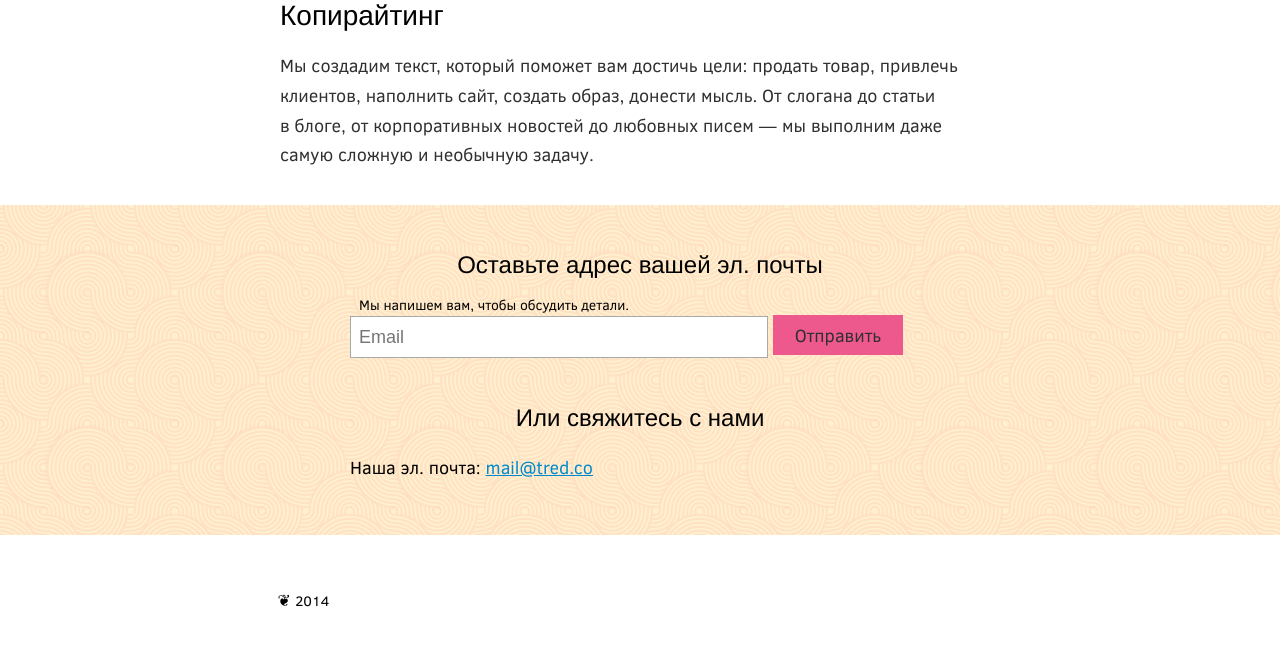
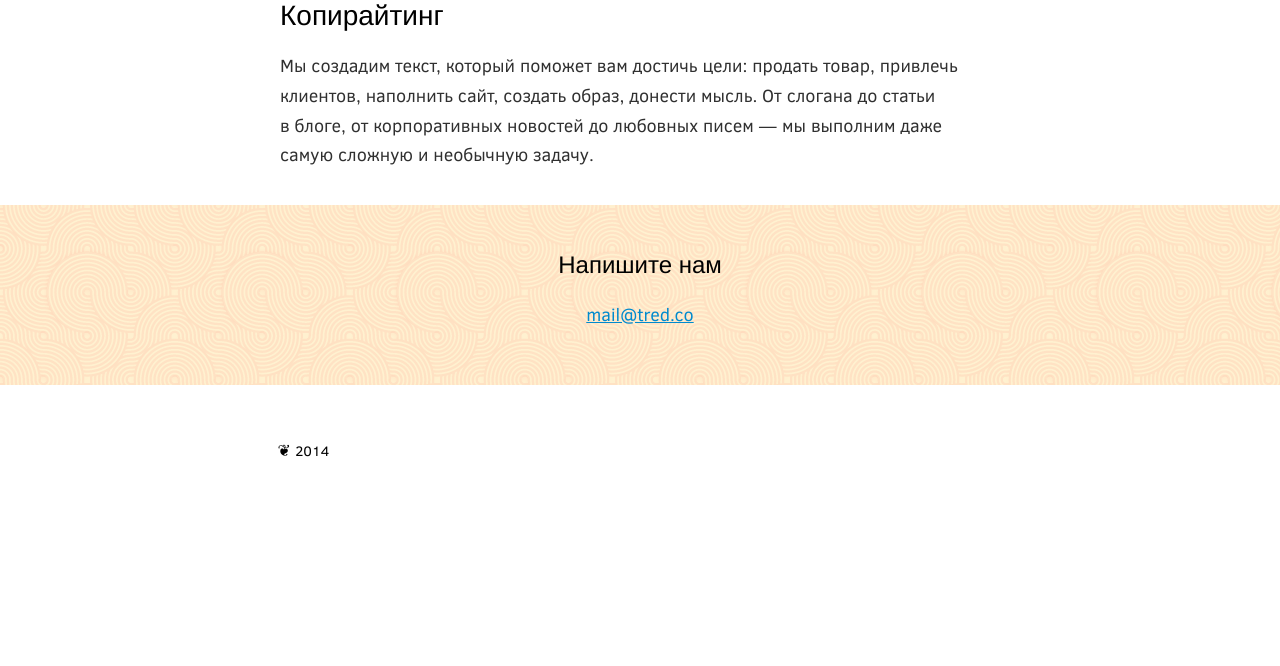
Before and after one commit to butkam/butkam.github.io, a PHP site: page /ru/ in a window 1280 px wide. Shown: the part 768-1434 px from the top of the page. After the commit the page ends 1225 px from the top, so only its background shows below. Run offline with PHP 8.4, Linux system fonts and the light colour scheme.

Commit message:
Disabled Email Function and Small Changes

```diff
--- a/index.html
+++ b/index.html
@@ -42,11 +42,11 @@
 					<ul class="contacts">
 								<li>We have obsessive-compulsive email checking disorder, so you’ll receive a reply in less than no time: <a href="mailto:mail@tred.co?Subject=" target="_top">mail@tred.co</a></li>
 					</ul>
-					<div class="email">
+					<!-- <div class="email">
 						Too shy to write us first? No worries, we will break the ice
 						<input type="Email" placeholder="Email">
 						<button>Send</button>
-					</div>
+					</div> -->
 			</div>
 		<footer>
 			<div class="year">
--- a/ru/index.html
+++ b/ru/index.html
@@ -38,14 +38,14 @@
 		</section>
 		</div>
 			<div class="feedback">
-				<h3>Оставьте адрес вашей эл. почты</h3>
+				<!-- <h3>Оставьте адрес вашей эл. почты</h3> -->
 					<div class="email">
-						<span class="label">Мы напишем вам, чтобы обсудить детали.</span>
+						<!-- <span class="label">Мы напишем вам, чтобы обсудить детали.</span>
 						<input type="Email" placeholder="Email">
-						<button>Отправить</button>
-						<h3>Или свяжитесь с нами</h3>
+						<button>Отправить</button> -->
+						<h3>Напишите нам</h3>
 						<ul class="contacts">
-							<li>Наша эл. почта: <a href="mailto:mail@tred.co?Subject=" target="_top">mail@tred.co</a></li>
+							<li><a href="mailto:mail@tred.co?Subject=" target="_top">mail@tred.co</a></li>
 						</ul>
 					</div>
 			</div>
--- a/ru/style.css
+++ b/ru/style.css
@@ -122,7 +122,7 @@ span.slogan {
 .feedback {
 	background-image: url('img/u3.png');
 	margin: 35px auto 50px;
-	height: 330px;
+	height: 180px;
 }
 
 .email {
@@ -178,6 +178,7 @@ footer {
 	font-size: 18px;
 	width: 580px;
 	margin: 20px auto;
+	text-align: center;
 }
 
 @font-face {
```
Also changed, not shown: style.css (+18 -2 lines).
